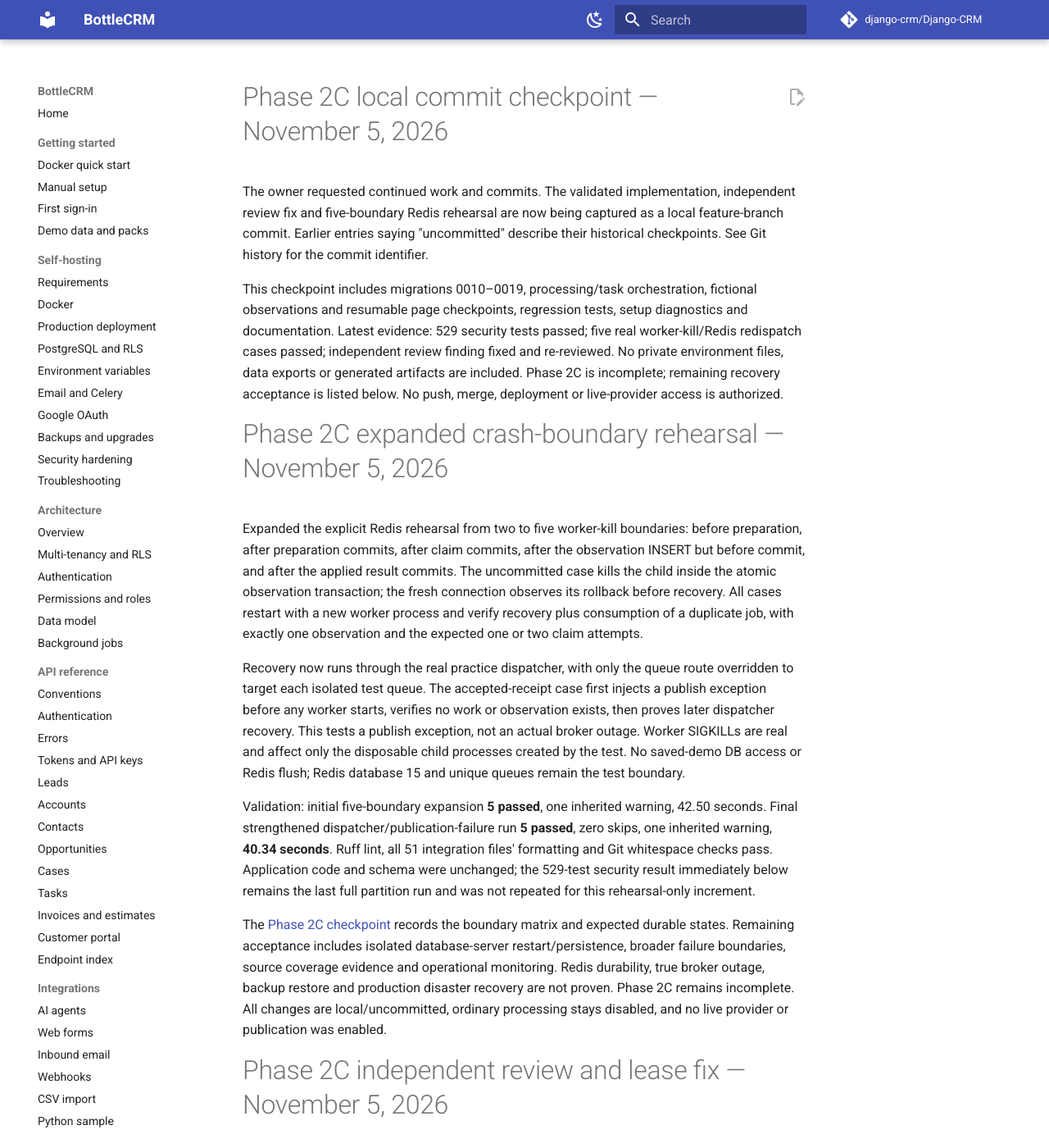
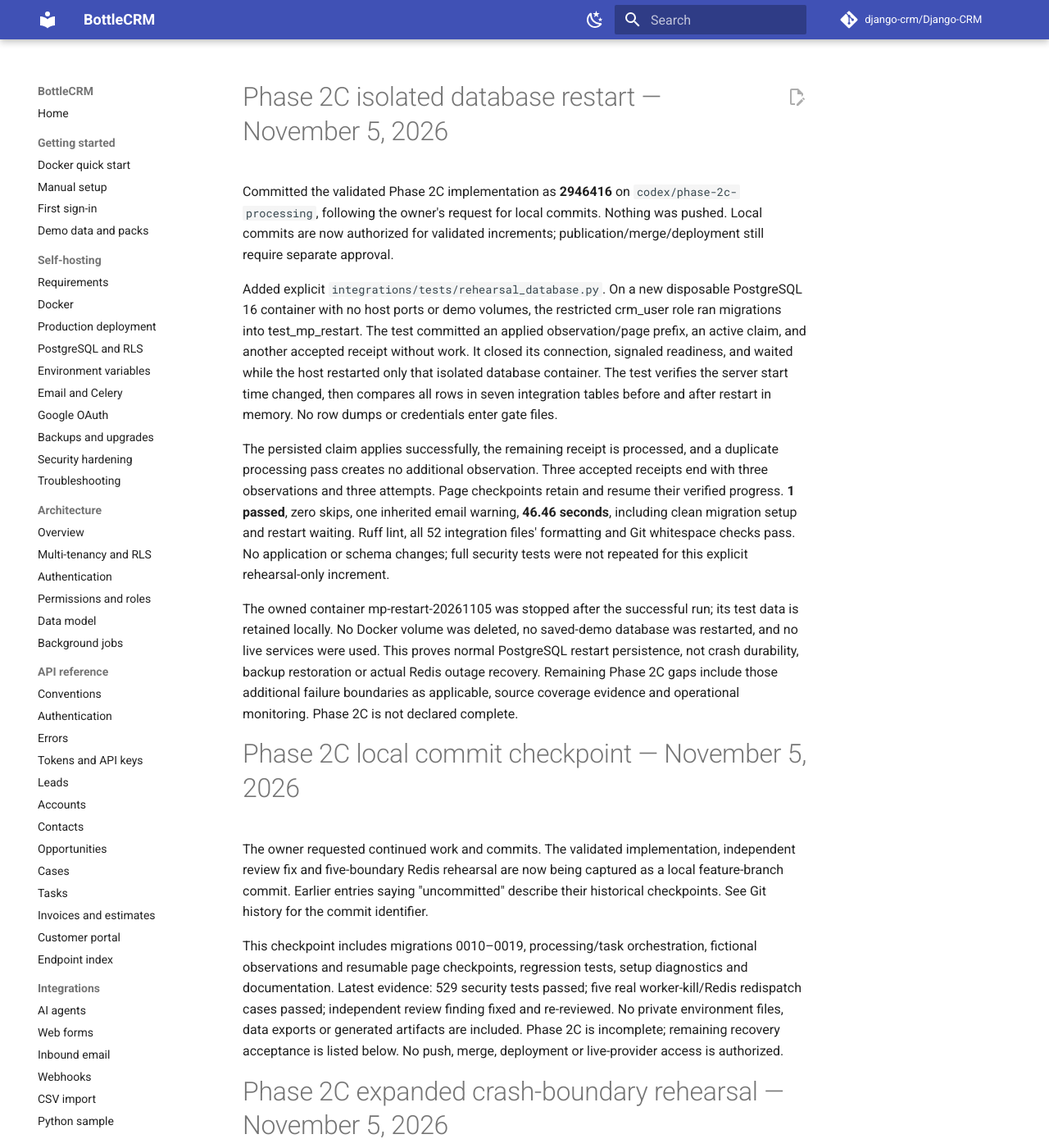
Before and after one commit to moderndev-seo/Modern-CMS, an MkDocs documentation site: the page built from docs/modern-practice/PROJECT_STATE.md, in a window 1280 px wide and 1400 px high. Shown: the whole window at 82% size. Built offline with MkDocs 1.6.1 and Material for MkDocs 9.7.7, drawn with Linux system fonts in a browser that asks for light colours; comment, search, counter and statistics services are not loaded.

Commit message:
test(integrations): verify isolated database restart recovery

```diff
--- a/docs/modern-practice/PROJECT_STATE.md
+++ b/docs/modern-practice/PROJECT_STATE.md
@@ -1,3 +1,36 @@
+# Phase 2C isolated database restart — November 5, 2026
+
+Committed the validated Phase 2C implementation as **2946416** on
+`codex/phase-2c-processing`, following the owner's request for local commits.
+Nothing was pushed. Local commits are now authorized for validated increments;
+publication/merge/deployment still require separate approval.
+
+Added explicit `integrations/tests/rehearsal_database.py`. On a new disposable
+PostgreSQL 16 container with no host ports or demo volumes, the restricted
+crm_user role ran migrations into test_mp_restart. The test committed an applied
+observation/page prefix, an active claim, and another accepted receipt without
+work. It closed its connection, signaled readiness, and waited while the host
+restarted only that isolated database container. The test verifies the server
+start time changed, then compares all rows in seven integration tables before
+and after restart in memory. No row dumps or credentials enter gate files.
+
+The persisted claim applies successfully, the remaining receipt is processed,
+and a duplicate processing pass creates no additional observation. Three accepted
+receipts end with three observations and three attempts. Page checkpoints retain
+and resume their verified progress. **1 passed**, zero skips, one inherited email
+warning, **46.46 seconds**, including clean migration setup and restart waiting.
+Ruff lint, all 52 integration files' formatting and Git whitespace checks pass.
+No application or schema changes; full security tests were not repeated for this
+explicit rehearsal-only increment.
+
+The owned container mp-restart-20261105 was stopped after the successful run;
+its test data is retained locally. No Docker volume was deleted, no saved-demo
+database was restarted, and no live services were used. This proves normal
+PostgreSQL restart persistence, not crash durability, backup restoration or
+actual Redis outage recovery. Remaining Phase 2C gaps include those additional
+failure boundaries as applicable, source coverage evidence and operational
+monitoring. Phase 2C is not declared complete.
+
 # Phase 2C local commit checkpoint — November 5, 2026
 
 The owner requested continued work and commits. The validated implementation,
```
Also changed, not shown: AGENTS.md (+1 -0 lines), docs/modern-practice/phase2c-storage.md (+23 -2 lines), 1 other file.
